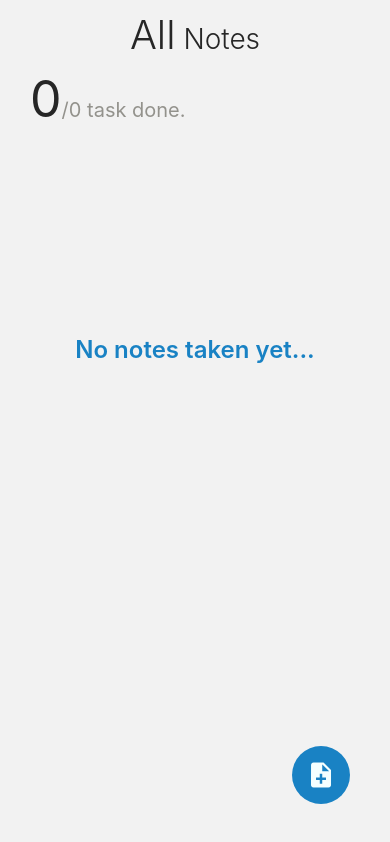
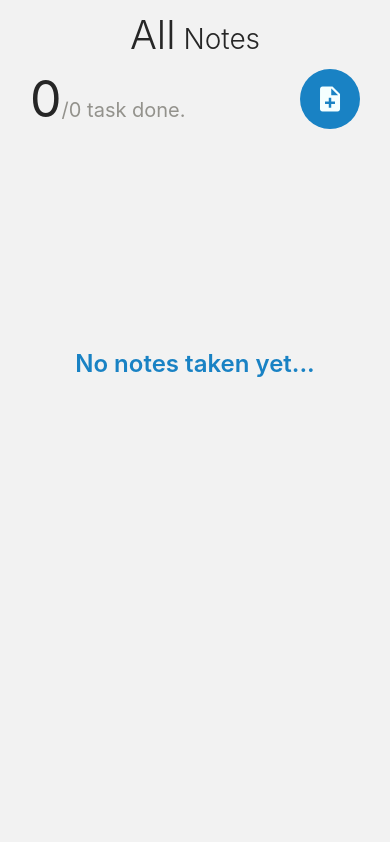
Before and after one commit to Manil-S-Malla/OutNotes, a React Native app: screen /NoteList in a window 390 px wide. Built offline with nearby package versions, Linux system fonts and the light colour scheme.

Commit message:
FEAT: Update NoteList screen. Update the position of the add note button to make the UX better.

```diff
--- a/src/screens/NoteList.js
+++ b/src/screens/NoteList.js
@@ -46,7 +46,7 @@ const NoteList = () => {
               activeOpacity={.75}
               style={styles.btnEdit}
               onPress={() => {
-                navigationServices.navigate('NoteEdit', {note: item, index: index})
+                navigationServices.navigate('NoteEdit', { note: item, index: index })
               }}
             ><Text style={styles.textBtnEdit}>Edit</Text></TouchableOpacity>
 
@@ -62,14 +62,6 @@ const NoteList = () => {
         <Text style={styles.title}><Text style={styles.titleAlt}>All</Text> Notes</Text>
       </View>
 
-      <FlatList
-        data={notes}
-        renderItem={renderItem}
-        keyExtractor={(item, index) => `NoteListItem${index}`}
-        style={styles.containerList}
-        showsVerticalScrollIndicator={false}
-        ItemSeparatorComponent={<View style={styles.notesSeparator} />}
-        ListHeaderComponent={
       <View style={styles.containerCompletion}>
         <Text style={styles.notesNoTotal}>
           <Text style={styles.notesNoCompleted}>
@@ -77,12 +69,6 @@ const NoteList = () => {
           </Text>
           /{notes?.length} task{notes?.length > 1 && 's'} done.
         </Text>
-          </View>
-        }
-        ListFooterComponent={<View height={30} />}
-        ListEmptyComponent={<Text style={styles.textEmptyList}>No notes taken yet...</Text>}
-      />
-
         <TouchableOpacity
           activeOpacity={.75}
           style={styles.btnAdd}
@@ -96,6 +82,20 @@ const NoteList = () => {
             color={Colours.quarternary}
           />
         </TouchableOpacity>
+      </View>
+
+      <FlatList
+        data={notes}
+        renderItem={renderItem}
+        keyExtractor={(item, index) => `NoteListItem${index}`}
+        style={styles.containerList}
+        showsVerticalScrollIndicator={false}
+        ItemSeparatorComponent={<View style={styles.notesSeparator} />}
+        ListFooterComponent={<View height={30} />}
+        ListEmptyComponent={<Text style={styles.textEmptyList}>No notes taken yet...</Text>}
+      />
+
+
     </View>
   );
 }
@@ -121,7 +121,10 @@ const styles = StyleSheet.create({
   },
 
   containerCompletion: {
-    marginBottom: 16,
+    flexDirection: 'row',
+    justifyContent: 'space-between',
+    marginHorizontal: 30,
+    marginBottom: 30,
   },
   notesNoTotal: {
     color: Colours.tertiary,
@@ -132,6 +135,15 @@ const styles = StyleSheet.create({
     color: Colours.secondary,
     fontSize: 50,
     fontWeight: '400',
+  },
+
+  btnAdd: {
+    backgroundColor: Colours.primary,
+    padding: 0,
+    borderRadius: 100,
+    aspectRatio: 1,
+    justifyContent: 'center',
+    alignItems: 'center',
   },
 
   containerList: {
@@ -208,15 +220,6 @@ const styles = StyleSheet.create({
     backgroundColor: Colours.tertiary,
     marginVertical: 16,
   },
-
-  btnAdd: {
-    position: 'absolute',
-    bottom: 40,
-    right: 40,
-    backgroundColor: Colours.primary,
-    padding: 14,
-    borderRadius: 100,
-  },
 });
 
 export default NoteList;
```
Lines whose indentation alone changed are shown as unchanged.
